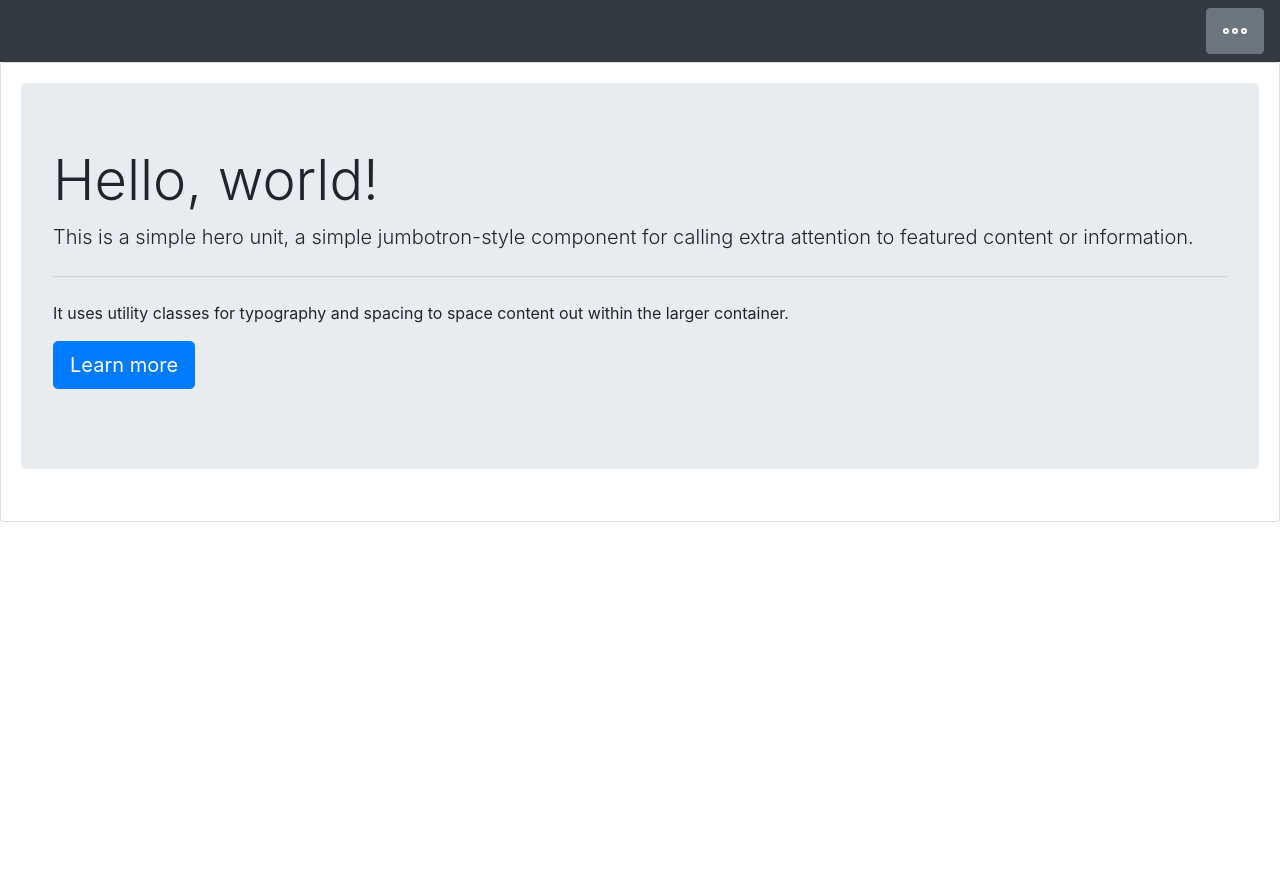
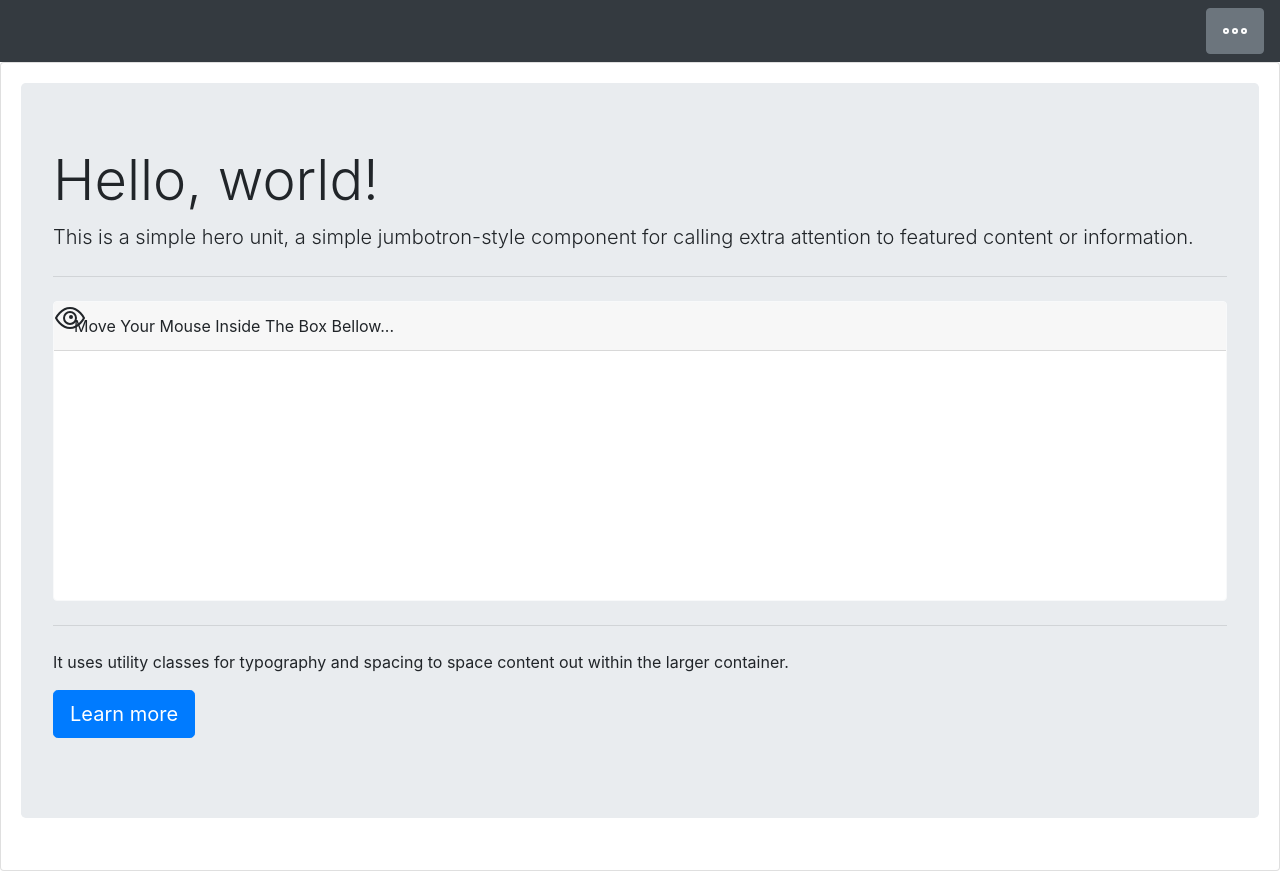
Before and after one commit to daru23/react-context-modal, a React app: page / in a window 1280 px wide. Before the commit the page ends 800 px from the top, so only its background shows below. Built offline with nearby package versions, Linux system fonts and the light colour scheme.

Commit message:
Mouse tracker using render props pattern

```diff
--- a/src/components/App.jsx
+++ b/src/components/App.jsx
@@ -1,26 +1,12 @@
 import React, {Component} from 'react';
 import Header from './Header';
+import Body from './Body';
 
 export class App extends Component {
     render() {
         return (<div id="app-component">
             <Header />
-            <div className="card">
-                <div className="card-body">
-                    <div className="jumbotron">
-                        <h1 className="display-4">Hello, world!</h1>
-                        <p className="lead">This is a simple hero unit, a simple jumbotron-style component for calling
-                            extra
-                            attention to featured content or information.</p>
-                        <hr className="my-4"/>
-                        <p>It uses utility classes for typography and spacing to space content out within the larger
-                            container.</p>
-                        <p className="lead">
-                            <a className="btn btn-primary btn-lg" href="#" role="button">Learn more</a>
-                        </p>
-                    </div>
-                </div>
-            </div>
+            <Body />
         </div>);
     }
 }
--- a/src/components/Body.jsx
+++ b/src/components/Body.jsx
@@ -0,0 +1,25 @@
+import React from 'react';
+// Components
+import Card from './Card';
+
+export const Body = () =>
+    <div className="card">
+        <div className="card-body">
+            <div className="jumbotron">
+                <h1 className="display-4">Hello, world!</h1>
+                <p className="lead">This is a simple hero unit, a simple jumbotron-style component for calling
+                    extra
+                    attention to featured content or information.</p>
+                <hr className="my-4"/>
+                <Card title={"Move your mouse inside the box bellow..."}/>
+                <hr className="my-4"/>
+                <p>It uses utility classes for typography and spacing to space content out within the larger
+                    container.</p>
+                <p className="lead">
+                    <a className="btn btn-primary btn-lg" href="#" role="button">Learn more</a>
+                </p>
+            </div>
+        </div>
+    </div>;
+
+export default Body;
--- a/src/components/Card.jsx
+++ b/src/components/Card.jsx
@@ -0,0 +1,14 @@
+import React from 'react';
+// Components
+import MouseTracker from './MouseTracker';
+// Utils
+import {toTitleCase} from '../utils/utils';
+export const Card = ({title}) =>
+    <div className="card border-light mb-3" style={{height: '300px'}}>
+        <div className="card-header">{toTitleCase(title)}</div>
+        <div className="card-body">
+        <MouseTracker />
+        </div>
+    </div>;
+
+export default Card;
--- a/src/components/CursorIcon.jsx
+++ b/src/components/CursorIcon.jsx
@@ -0,0 +1,17 @@
+import React, {Component} from 'react';
+
+export class CursorIcon extends Component {
+    render() {
+        const mouse = this.props.mouse;
+        return (<div style={{position: 'absolute', left: mouse.x, top: mouse.y}}>
+            <svg id="i-eye" viewBox="0 0 32 32" width="32" height="32" fill="none" stroke="currentcolor"
+                 stroke-linecap="round" stroke-linejoin="round" stroke-width="2">
+                <circle cx="17" cy="15" r="1"/>
+                <circle cx="16" cy="16" r="6"/>
+                <path d="M2 16 C2 16 7 6 16 6 25 6 30 16 30 16 30 16 25 26 16 26 7 26 2 16 2 16 Z"/>
+            </svg>
+        </div>);
+    }
+}
+
+export default CursorIcon;
--- a/src/components/Mouse.jsx
+++ b/src/components/Mouse.jsx
@@ -0,0 +1,26 @@
+import React, {Component} from 'react';
+
+export class Mouse extends Component {
+    constructor(props) {
+        super(props);
+        this.state = {
+            x: 0,
+            y: 0,
+        };
+    }
+    handleMouseMove = (event, offsetX, offsetY) => {
+        this.setState({
+            x: offsetX,
+            y: offsetY,
+        });
+    };
+    render () {
+        return (
+            <div onMouseMove={(e) => this.handleMouseMove(e, e.nativeEvent.offsetX, e.nativeEvent.offsetY)} style={{height: '200px'}}>
+                {this.props.render(this.state)}
+            </div>
+        )
+    }
+}
+
+export default Mouse;
--- a/src/components/MouseTracker.jsx
+++ b/src/components/MouseTracker.jsx
@@ -0,0 +1,11 @@
+import React from 'react';
+// Components
+import Mouse from './Mouse';
+import CursorIcon from './CursorIcon';
+
+export const MouseTracker = ({}) =>
+    <div>
+        <Mouse render={mouse => (<CursorIcon mouse={mouse}/>)} />
+    </div>;
+
+export default MouseTracker;
```
Also changed, not shown: 1 other file (tests, documents, lock files or other folders).
